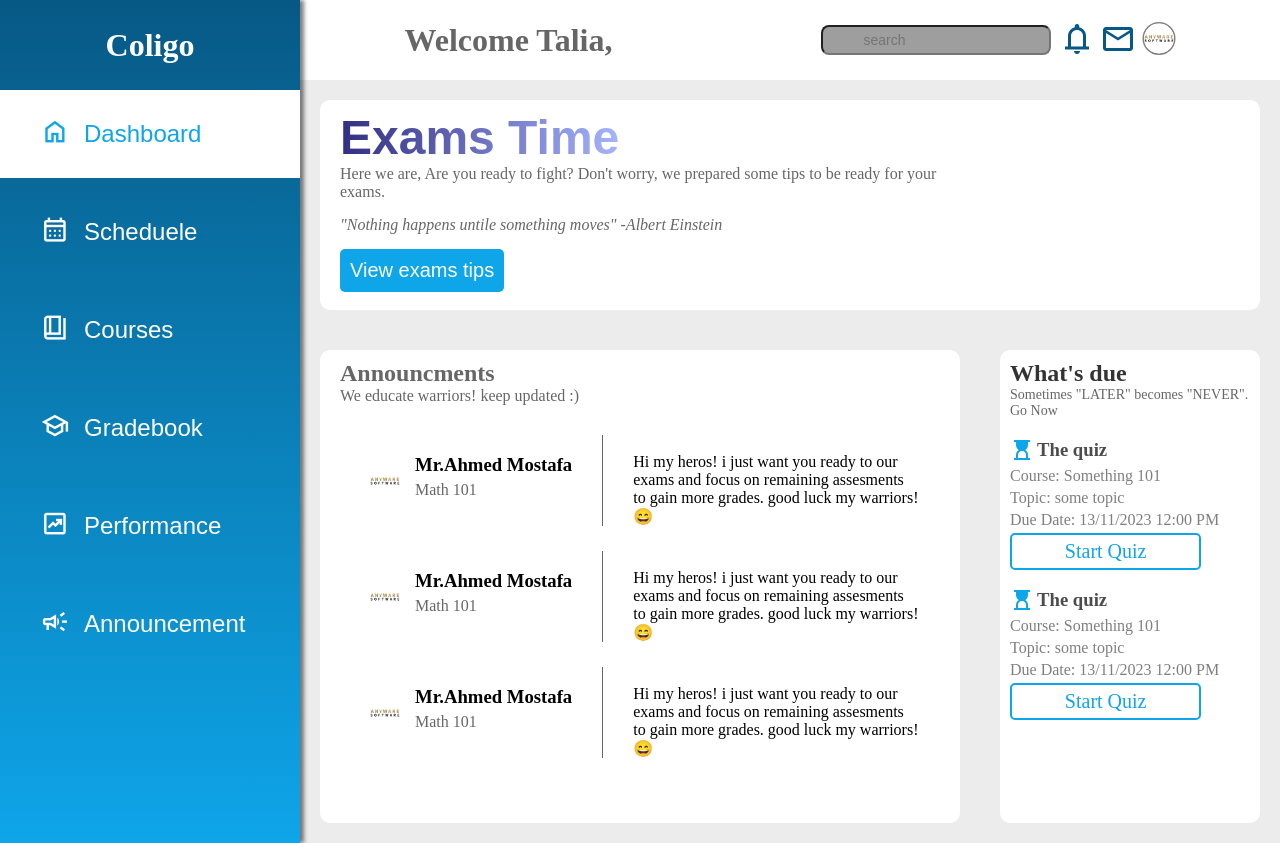
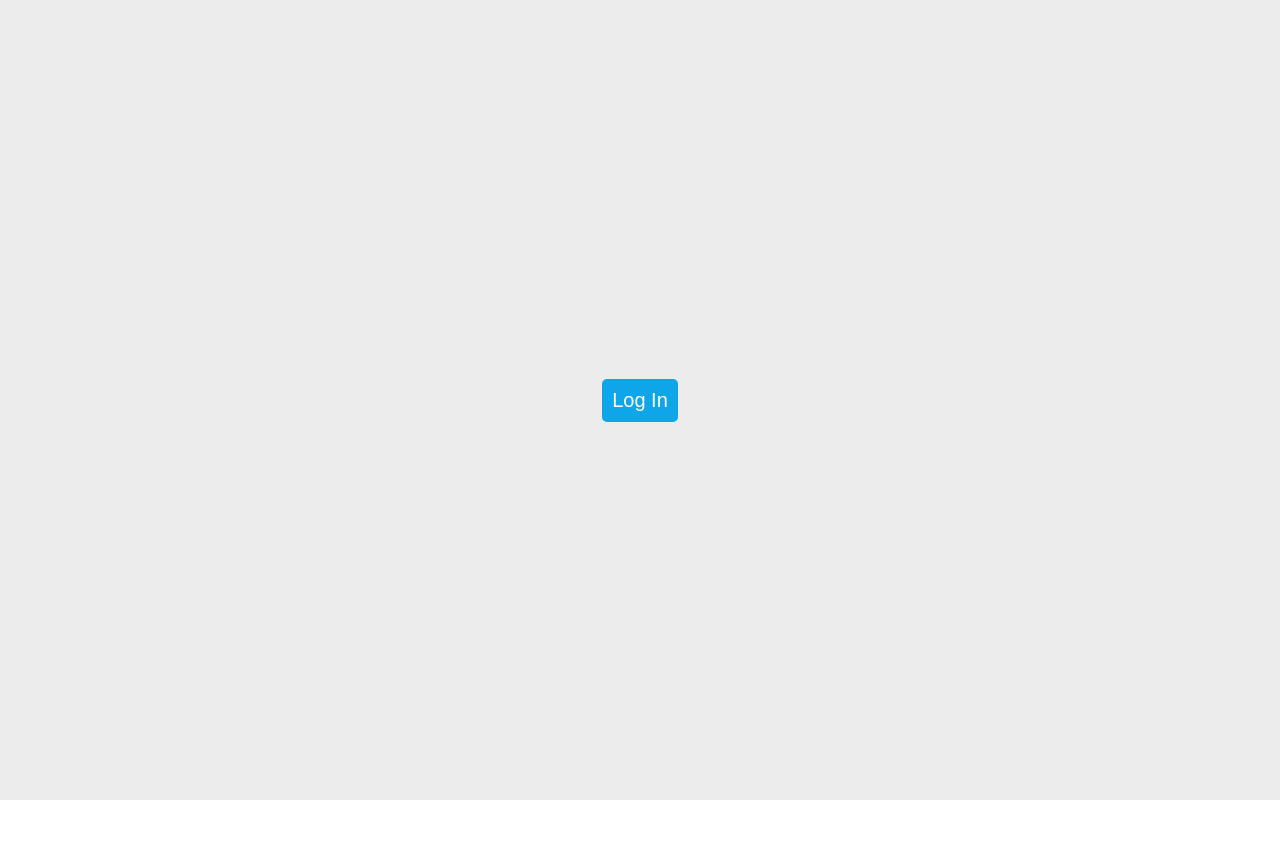
Before and after one commit to OmarNaguib/Coligo-Front, a React (Vite) app: page / in a window 1280 px wide. After the commit the page ends 800 px from the top, so only its background shows below. Built offline with nearby package versions, Linux system fonts and the light colour scheme; grey boxes are pictures that could not be loaded.

Commit message:
Add Auth

```diff
--- a/src/App.tsx
+++ /dev/null
@@ -1,20 +0,0 @@
-import Header from "./components/Header";
-import Navigation from "./components/Navigation";
-import Tips from "./components/Tips";
-import Announcements from "./components/Announcements";
-import Quizzes from "./components/Quizzes";
-import "./styles/App.css";
-
-function App() {
-  return (
-    <>
-      <Header></Header>
-      <Navigation></Navigation>
-      <Tips></Tips>
-      <Announcements></Announcements>
-      <Quizzes></Quizzes>
-    </>
-  );
-}
-
-export default App;
--- /dev/null
+++ b/src/RequireAuth.tsx
@@ -0,0 +1,17 @@
+import Dashboard from "./components/Dashboard";
+import { Home } from "./components/Home";
+
+import { useState } from "react";
+
+import "./styles/App.css";
+
+function RequireAuth() {
+  const [isAuth, setIsAuth] = useState(false);
+  return isAuth ? (
+    <Dashboard setIsAuth={setIsAuth} />
+  ) : (
+    <Home setIsAuth={setIsAuth} />
+  );
+}
+
+export default RequireAuth;
--- /dev/null
+++ b/src/components/Dashboard.tsx
@@ -0,0 +1,24 @@
+import Header from "./Header";
+import Navigation from "./Navigation";
+import Tips from "./Tips";
+import Announcements from "./Announcements";
+import Quizzes from "./Quizzes";
+import "../styles/App.css";
+
+function Dashboard({ setIsAuth }: propsType) {
+  return (
+    <>
+      <Header></Header>
+      <Navigation setIsAuth={setIsAuth}></Navigation>
+      <Tips></Tips>
+      <Announcements></Announcements>
+      <Quizzes></Quizzes>
+    </>
+  );
+}
+
+export default Dashboard;
+
+type propsType = {
+  setIsAuth: React.Dispatch<React.SetStateAction<boolean>>;
+};
--- /dev/null
+++ b/src/components/Home.tsx
@@ -0,0 +1,15 @@
+export const Home = ({ setIsAuth }: propsType) => (
+  <section className="home">
+    <button
+      onClick={() => {
+        setIsAuth(true);
+      }}
+    >
+      Log In
+    </button>
+  </section>
+);
+
+type propsType = {
+  setIsAuth: React.Dispatch<React.SetStateAction<boolean>>;
+};
--- a/src/components/Navigation.tsx
+++ b/src/components/Navigation.tsx
@@ -1,6 +1,6 @@
 import { useState, useRef } from "react";
 
-function Navigation() {
+function Navigation({ setIsAuth }: propsType) {
   const navRef = useRef<HTMLElement>(null);
   return (
     <nav
@@ -49,10 +49,24 @@ function Navigation() {
               Announcement
             </button>
           </li>
+          <li>
+            <button
+              onClick={() => {
+                setIsAuth(false);
+              }}
+            >
+              <span className="material-symbols-outlined">logout</span>
+              Log out
+            </button>
+          </li>
         </ul>
       </div>
     </nav>
   );
 }
 
+type propsType = {
+  setIsAuth: React.Dispatch<React.SetStateAction<boolean>>;
+};
+
 export default Navigation;
--- a/src/main.tsx
+++ b/src/main.tsx
@@ -1,13 +1,13 @@
 import React from "react";
 import ReactDOM from "react-dom/client";
-import App from "./App.tsx";
+import RequireAuth from "./RequireAuth";
 import { Provider } from "react-redux";
 import { store } from "./store/index.ts";
 
 ReactDOM.createRoot(document.getElementById("root")!).render(
   <Provider store={store}>
     <React.StrictMode>
-      <App />
+      <RequireAuth />
     </React.StrictMode>
   </Provider>
 );
--- a/src/store/index.ts
+++ b/src/store/index.ts
@@ -43,7 +43,10 @@ const quizzes: QuizType[] = [
 
 const reducerFn = (
   state: State = { quizzes: quizzes, announcments: announcments },
-  action: { type: string }
-) => state;
+  action: { type: string; payload: { newState: State } }
+) => {
+  if (action.type === "SET") return action.payload.newState;
+  return state;
+};
 
 export const store = configureStore({ reducer: reducerFn });
--- a/src/styles/App.css
+++ b/src/styles/App.css
@@ -373,3 +373,22 @@ p.course {
     display: none;
   }
 }
+
+/* Home */
+.home {
+  grid-row: 1 /-1;
+  grid-column: 1/-1;
+  display: grid;
+  place-content: center;
+  width: 100vw;
+  height: 100vh;
+}
+
+.home button {
+  background-color: #0ea5e9;
+  color: white;
+  border: none;
+  font-size: 20px;
+  padding: 10px;
+  border-radius: 5px;
+}
```
